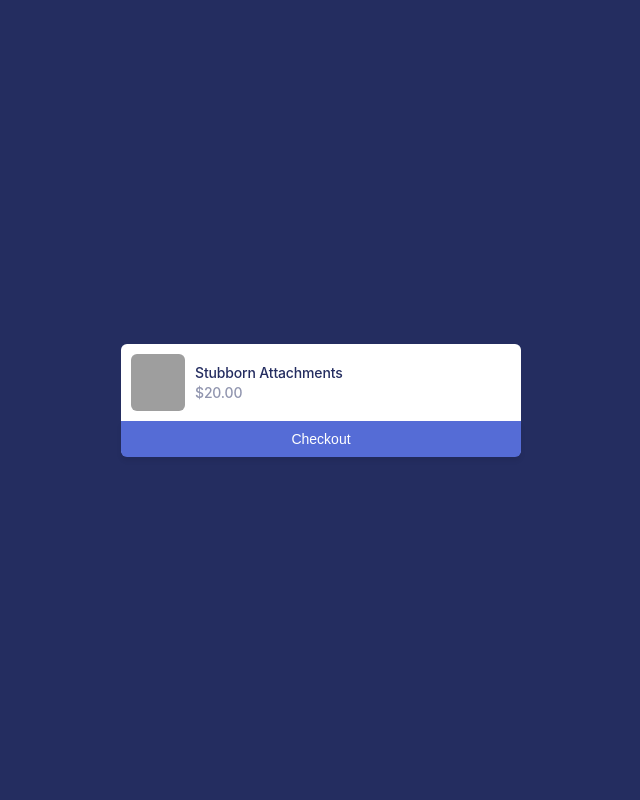
After one commit to williamhgg03/D0018E, a Flask app: page /checkout.html in a window 1280 px wide. The commit adds this page. Shown: the whole page, without its empty margins (319-959 px from the left). Run offline with Flask 3, Linux system fonts and the light colour scheme; some libraries are stand-ins or nearby versions; grey boxes are pictures that could not be loaded.

Commit message:
Add Stripe integration for checkout process and create success/cancel pages

```diff
--- a/server.py
+++ b/server.py
@@ -2,7 +2,12 @@
 from flask_sqlalchemy import SQLAlchemy
 from werkzeug.security import generate_password_hash, check_password_hash
 import pymysql  # Ensure you have this installed (`pip install pymysql`)
+import stripe
+import os
+import dotenv
 
+
+dotenv.load_dotenv()
 app = Flask(__name__)
 
 # Remote MySQL Database Connection
@@ -16,6 +21,7 @@
 app.config['SECRET_KEY'] = 'AWS_sucks'
 
 db = SQLAlchemy(app)
+stripe.api_key = os.getenv("STRIPE_SECRET_KEY")
 
 # Define User Model
 class User(db.Model):
@@ -79,6 +85,53 @@
 def dashboard():
     return "<h1>Welcome to the Dashboard!</h1>"
 
+@app.route('/create-checkout-session', methods=['POST'])
+def create_checkout_session():
+    print(os.getenv("STRIPE_SECRET_KEY"))
+    try:
+        checkout_session = stripe.checkout.Session.create(
+            line_items=[
+                {
+                    # Provide the exact Price ID (for example, pr_1234) of the product you want to sell
+                    'price': 'price_1QwPHgJAlkdUJocHDyvZBXLK',
+                    'quantity': 1,
+                },
+            ],
+            mode='payment',
+            success_url= "http://127.0.0.1:5000" + '/success.html',
+            cancel_url= "http://127.0.0.1:5000" + '/cancel.html',
+        )
+    except Exception as e:
+        return str(e)
+
+    return redirect(checkout_session.url, code=303)
+
+@app.route("/checkout.html")
+def checkout():
+    return render_template("checkout.html")
+
+@app.route("/success.html")
+def success():
+    return render_template("success.html")
+
+@app.route("/cancel.html")
+def cancel():
+    return render_template("cancel.html")
+
+product = stripe.Product.create(
+    name="T-shirt",
+    description="Comfortable cotton t-shirt",
+)
+
+# Create a price for the product
+price = stripe.Price.create(
+    product=product.id,
+    unit_amount=2000,  # Amount in cents (e.g., $20.00)
+    currency="usd",
+)
+
+print(f"Product ID: {product.id}")
+print(f"Price ID: {price.id}")
 
 # Run Flask App
 if __name__ == "__main__":
--- /dev/null
+++ b/templates/checkout.html
@@ -0,0 +1,22 @@
+<!DOCTYPE html>
+<html>
+  <head>
+    <title>Buy cool new product</title>
+    <link rel="stylesheet" href="style.css">
+    <script src="https://js.stripe.com/v3/"></script>
+  </head>
+  <body>
+    <section>
+      <div class="product">
+        <img src="https://i.imgur.com/EHyR2nP.png" alt="The cover of Stubborn Attachments" />
+        <div class="description">
+          <h3>Stubborn Attachments</h3>
+          <h5>$20.00</h5>
+        </div>
+      </div>
+      <form action="/create-checkout-session" method="POST">
+        <button type="submit" id="checkout-button">Checkout</button>
+      </form>
+    </section>
+  </body>
+</html>
--- a/templates/index.html
+++ b/templates/index.html
@@ -13,5 +13,6 @@
     <p>Don't have an account? <a href="/register">Register here</a></p>
 
     <a href="/password_reset.html">Forgot Password?</a>
+    <a href="/checkout.html">Checkout</a>
 </body>
 </html>
--- /dev/null
+++ b/templates/style.css
@@ -0,0 +1,80 @@
+body {
+  display: flex;
+  justify-content: center;
+  align-items: center;
+  background: #242d60;
+  font-family: -apple-system, BlinkMacSystemFont, 'Segoe UI', 'Roboto',
+  'Helvetica Neue', 'Ubuntu', sans-serif;
+  height: 100vh;
+  margin: 0;
+  -webkit-font-smoothing: antialiased;
+  -moz-osx-font-smoothing: grayscale;
+}
+section {
+  background: #ffffff;
+  display: flex;
+  flex-direction: column;
+  width: 400px;
+  height: 112px;
+  border-radius: 6px;
+  justify-content: space-between;
+}
+.product {
+  display: flex;
+}
+.description {
+  display: flex;
+  flex-direction: column;
+  justify-content: center;
+}
+p {
+  font-style: normal;
+  font-weight: 500;
+  font-size: 14px;
+  line-height: 20px;
+  letter-spacing: -0.154px;
+  color: #242d60;
+  height: 100%;
+  width: 100%;
+  padding: 0 20px;
+  display: flex;
+  align-items: center;
+  justify-content: center;
+  box-sizing: border-box;
+}
+img {
+  border-radius: 6px;
+  margin: 10px;
+  width: 54px;
+  height: 57px;
+}
+h3,
+h5 {
+  font-style: normal;
+  font-weight: 500;
+  font-size: 14px;
+  line-height: 20px;
+  letter-spacing: -0.154px;
+  color: #242d60;
+  margin: 0;
+}
+h5 {
+  opacity: 0.5;
+}
+button {
+  height: 36px;
+  background: #556cd6;
+  color: white;
+  width: 100%;
+  font-size: 14px;
+  border: 0;
+  font-weight: 500;
+  cursor: pointer;
+  letter-spacing: 0.6;
+  border-radius: 0 0 6px 6px;
+  transition: all 0.2s ease;
+  box-shadow: 0px 4px 5.5px 0px rgba(0, 0, 0, 0.07);
+}
+button:hover {
+  opacity: 0.8;
+}
```
Also changed, not shown: templates/cancel.html (added, +12 -0 lines), templates/success.html (added, +15 -0 lines), 2 other files.
